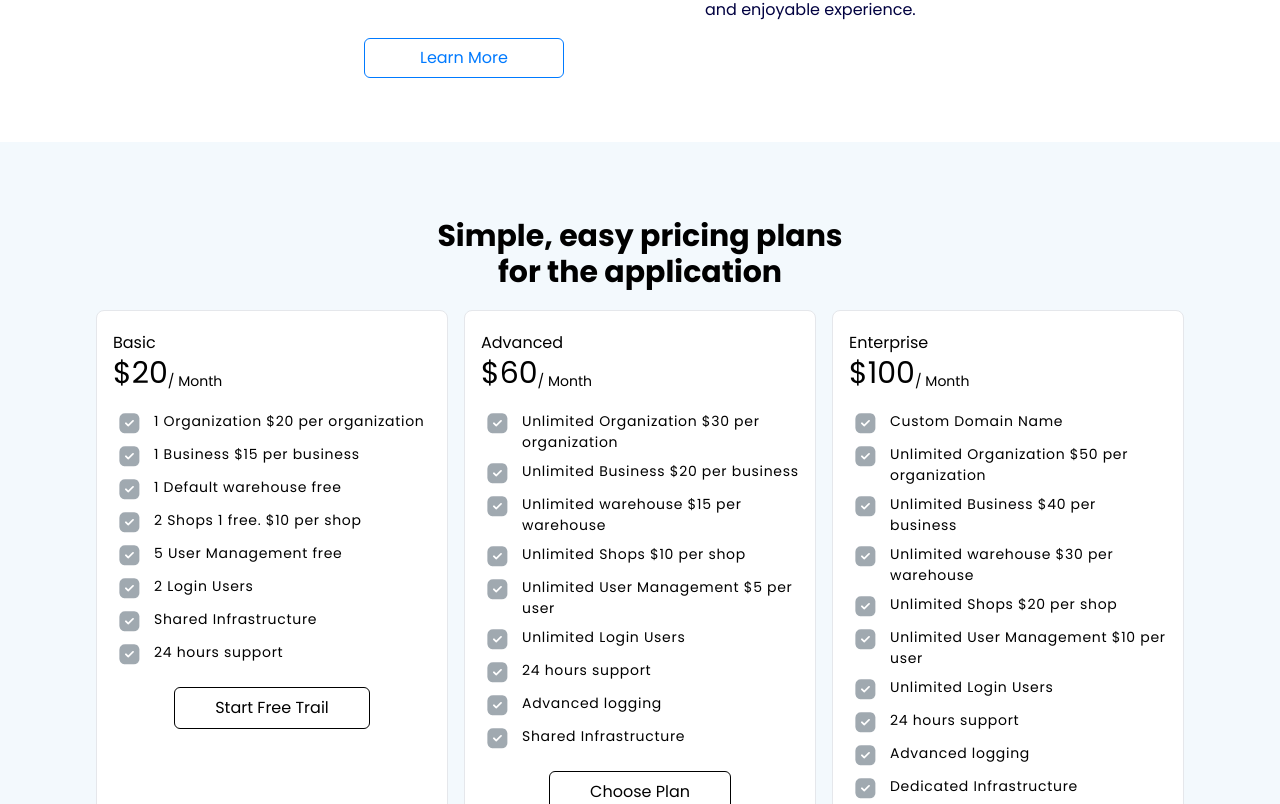
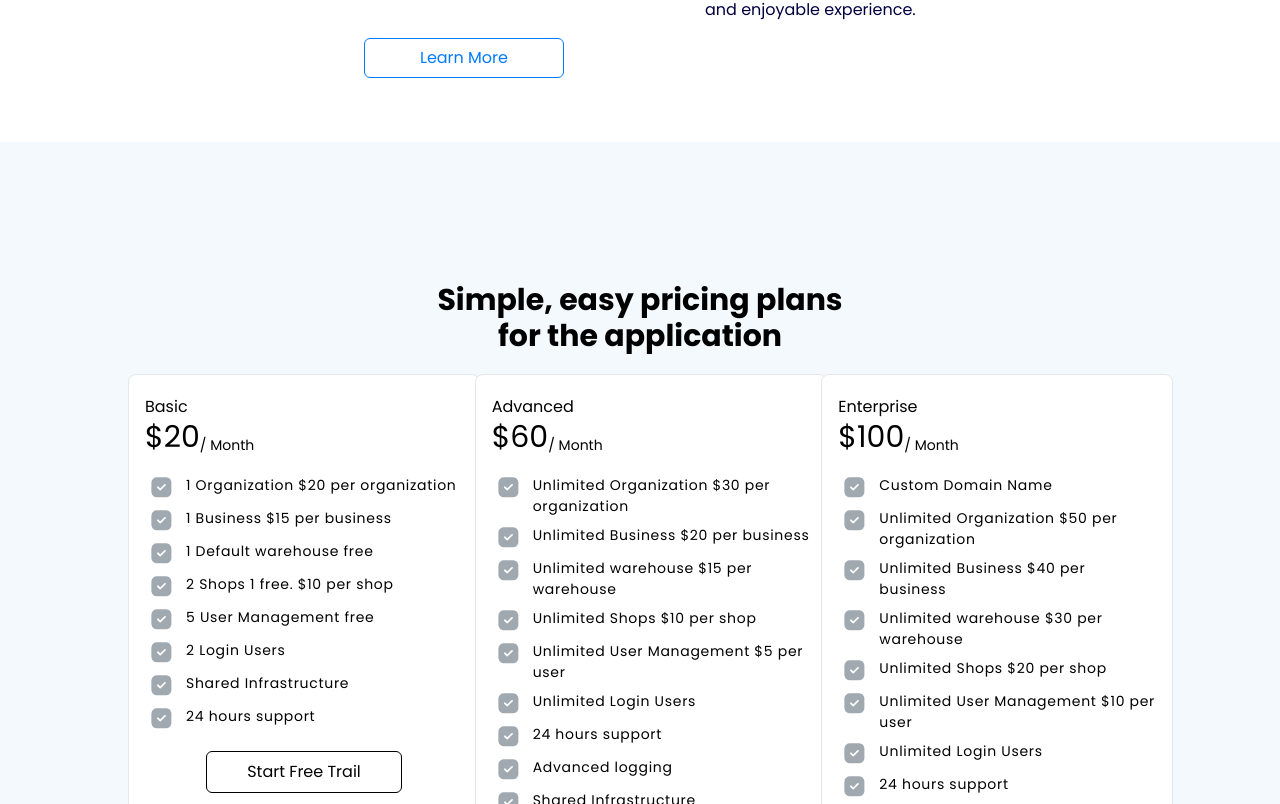
Before and after one commit to bgcl-msk/frontend, a React (Vite) app: page / in a window 1280 px wide. Shown: the part 3176-3980 px from the top of the page. Built offline with nearby package versions, Linux system fonts and the light colour scheme.

Commit message:
add the id pricing to it

```diff
--- a/src/components/landingPage/PricingPage.tsx
+++ b/src/components/landingPage/PricingPage.tsx
@@ -4,7 +4,7 @@ import { greentick } from "../../assets"
 export const PricingPage = () => {
   return (
     <>
-    <div className="flex justify-center p-[4rem] text-center bg-navbar_bg">
+    <div className="flex justify-center p-[8rem] text-center bg-navbar_bg" id="pricing">
       <div>
         <p className="text-3xl my-3 font-bold pb-2">
             Simple, easy pricing plans <br></br> for the application
```
